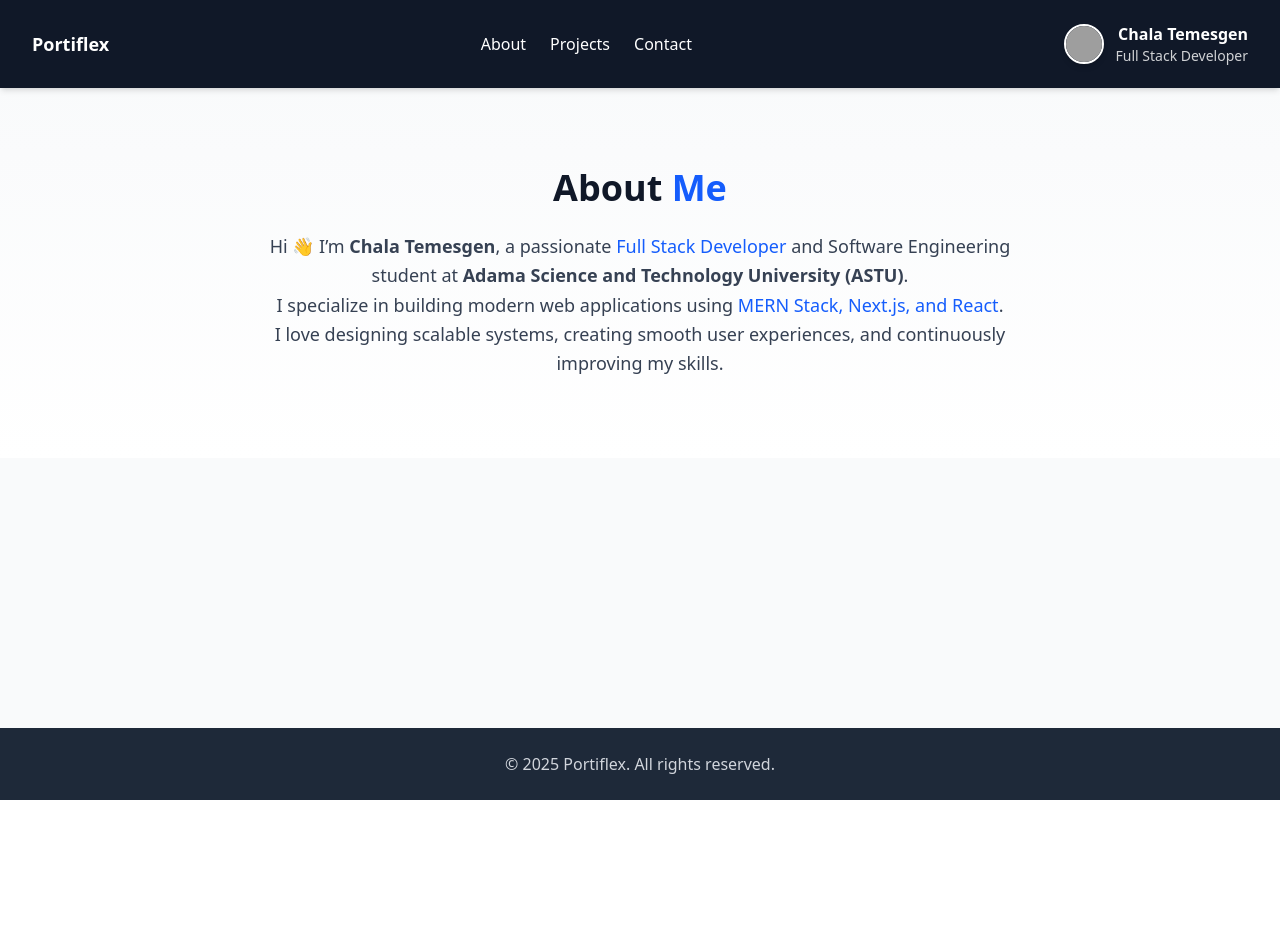
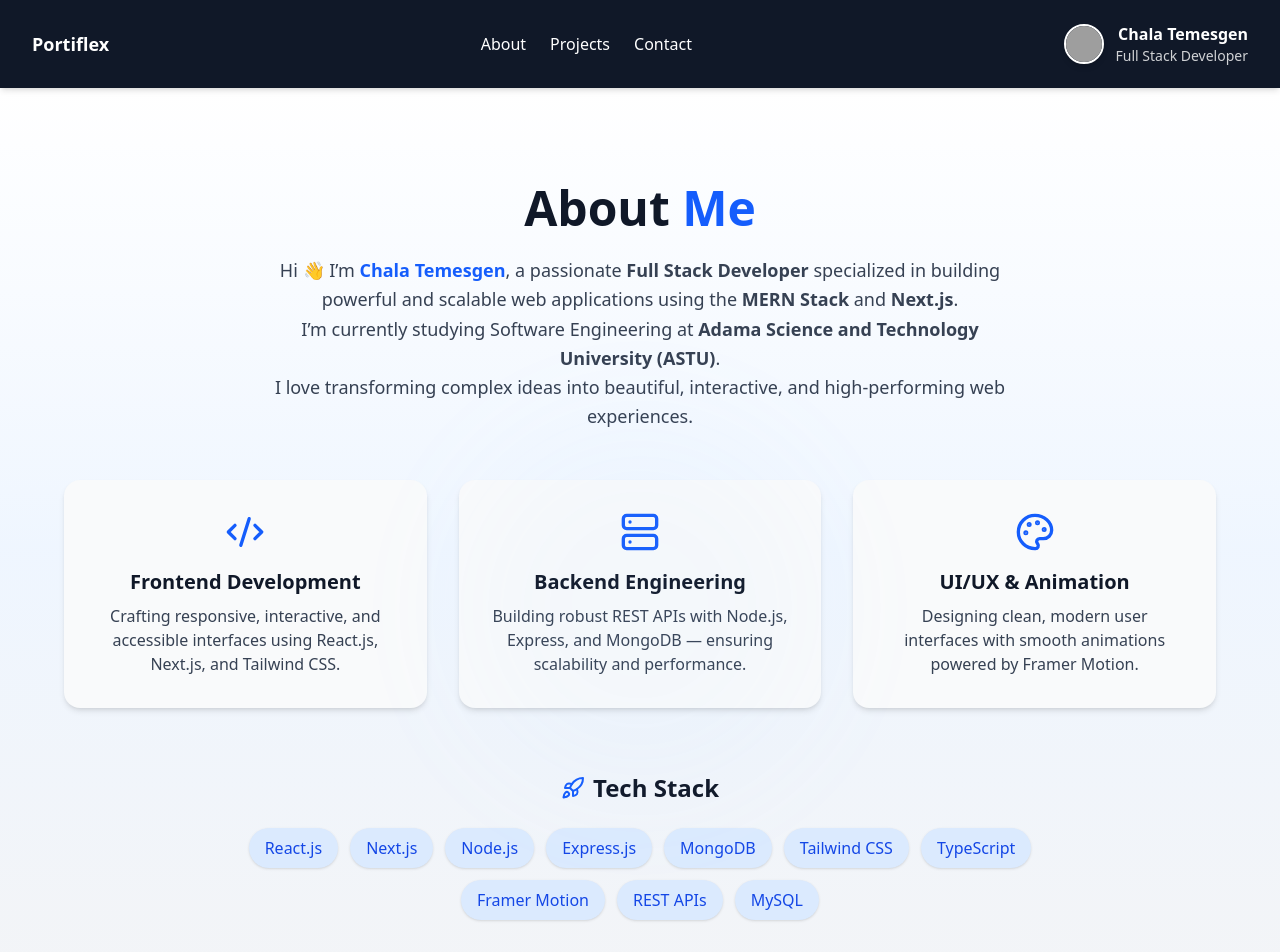
Before and after one commit to Chala751/Portiflex, a React (Vite) app in the folder client/: page /about in a window 1280 px wide. Shown: the top 952 px of the page. Before the commit the page ends 800 px from the top, so only its background shows below. Built offline with nearby package versions, Linux system fonts and the light colour scheme; grey boxes are pictures that could not be loaded.

Commit message:
about page updated

```diff
--- a/client/src/pages/About.jsx
+++ b/client/src/pages/About.jsx
@@ -1,32 +1,110 @@
 import { motion } from "framer-motion";
+import { Code2, Server, Palette, Rocket } from "lucide-react";
+
+const skills = [
+  "React.js", "Next.js", "Node.js", "Express.js",
+  "MongoDB", "Tailwind CSS", "TypeScript",
+  "Framer Motion", "REST APIs", "MySQL",
+];
 
 const About = () => {
   return (
-    <section className="flex flex-col items-center text-center px-6 py-20 bg-gradient-to-b from-gray-50 to-white dark:from-gray-900 dark:to-gray-800">
+    <section className="flex flex-col items-center text-center px-6 py-24 bg-gradient-to-b from-white via-blue-50 to-gray-100 dark:from-gray-900 dark:via-gray-800 dark:to-gray-900 overflow-hidden">
+      {/* ===== Heading ===== */}
       <motion.h2
         initial={{ opacity: 0, y: -30 }}
         animate={{ opacity: 1, y: 0 }}
         transition={{ duration: 0.6 }}
-        className="text-4xl font-bold text-gray-900 dark:text-white mb-6"
+        className="text-4xl md:text-5xl font-extrabold text-gray-900 dark:text-white mb-6"
       >
         About <span className="text-blue-600 dark:text-blue-400">Me</span>
       </motion.h2>
 
+      {/* ===== Intro Paragraph ===== */}
       <motion.p
         initial={{ opacity: 0, y: 20 }}
         animate={{ opacity: 1, y: 0 }}
         transition={{ delay: 0.2, duration: 0.8 }}
-        className="text-gray-700 dark:text-gray-300 max-w-3xl text-lg leading-relaxed"
+        className="text-gray-700 dark:text-gray-300 max-w-3xl text-lg leading-relaxed mb-12"
       >
-        Hi 👋 I’m <span className="font-semibold">Chala Temesgen</span>, a passionate
-        <span className="text-blue-600 dark:text-blue-400"> Full Stack Developer </span> and
-        Software Engineering student at <strong>Adama Science and Technology University (ASTU)</strong>.
-        <br />
-        I specialize in building modern web applications using
-        <span className="text-blue-600 dark:text-blue-400"> MERN Stack, Next.js, and React</span>.
-        <br />
-        I love designing scalable systems, creating smooth user experiences, and continuously improving my skills.
+        Hi 👋 I’m <span className="font-semibold text-blue-600 dark:text-blue-400">Chala Temesgen</span>,
+        a passionate <strong>Full Stack Developer</strong> specialized in building
+        powerful and scalable web applications using the{" "}
+        <span className="font-semibold">MERN Stack</span> and{" "}
+        <span className="font-semibold">Next.js</span>.
+        <br />I’m currently studying Software Engineering at{" "}
+        <strong>Adama Science and Technology University (ASTU)</strong>.
+        <br />I love transforming complex ideas into beautiful, interactive, and
+        high-performing web experiences.
       </motion.p>
+
+      {/* ===== What I Do Section ===== */}
+      <div className="grid md:grid-cols-3 gap-8 max-w-6xl mb-16">
+        {[
+          {
+            icon: <Code2 className="w-10 h-10 text-blue-600" />,
+            title: "Frontend Development",
+            desc: "Crafting responsive, interactive, and accessible interfaces using React.js, Next.js, and Tailwind CSS.",
+          },
+          {
+            icon: <Server className="w-10 h-10 text-blue-600" />,
+            title: "Backend Engineering",
+            desc: "Building robust REST APIs with Node.js, Express, and MongoDB — ensuring scalability and performance.",
+          },
+          {
+            icon: <Palette className="w-10 h-10 text-blue-600" />,
+            title: "UI/UX & Animation",
+            desc: "Designing clean, modern user interfaces with smooth animations powered by Framer Motion.",
+          },
+        ].map((item, i) => (
+          <motion.div
+            key={i}
+            initial={{ opacity: 0, y: 30 }}
+            whileInView={{ opacity: 1, y: 0 }}
+            transition={{ delay: i * 0.2, duration: 0.7 }}
+            className="bg-gray-50 dark:bg-gray-800 rounded-2xl p-8 shadow-md hover:shadow-xl transition"
+          >
+            <div className="flex justify-center mb-4">{item.icon}</div>
+            <h3 className="text-xl font-semibold text-gray-900 dark:text-white mb-2">
+              {item.title}
+            </h3>
+            <p className="text-gray-700 dark:text-gray-300">{item.desc}</p>
+          </motion.div>
+        ))}
+      </div>
+
+      {/* ===== Skills Section ===== */}
+      <motion.div
+        initial={{ opacity: 0 }}
+        whileInView={{ opacity: 1 }}
+        transition={{ duration: 0.8 }}
+        className="max-w-4xl mx-auto"
+      >
+        <h3 className="text-2xl font-semibold text-gray-900 dark:text-white mb-6 flex items-center justify-center gap-2">
+          <Rocket className="w-6 h-6 text-blue-600" /> Tech Stack
+        </h3>
+        <div className="flex flex-wrap justify-center gap-3">
+          {skills.map((skill, i) => (
+            <motion.span
+              key={i}
+              whileHover={{ scale: 1.1 }}
+              className="px-4 py-2 bg-blue-100 dark:bg-blue-900/40 text-blue-700 dark:text-blue-300 rounded-full font-medium shadow-sm"
+            >
+              {skill}
+            </motion.span>
+          ))}
+        </div>
+      </motion.div>
+
+      {/* ===== Background Decoration ===== */}
+      <motion.div
+        initial={{ opacity: 0, y: 60 }}
+        animate={{ opacity: 0.15, y: 0 }}
+        transition={{ delay: 0.4, duration: 1.5 }}
+        className="absolute bottom-0 left-0 right-0 flex justify-center"
+      >
+        <div className="w-96 h-96 bg-blue-300 rounded-full blur-3xl opacity-30 dark:opacity-20" />
+      </motion.div>
     </section>
   );
 };
```
